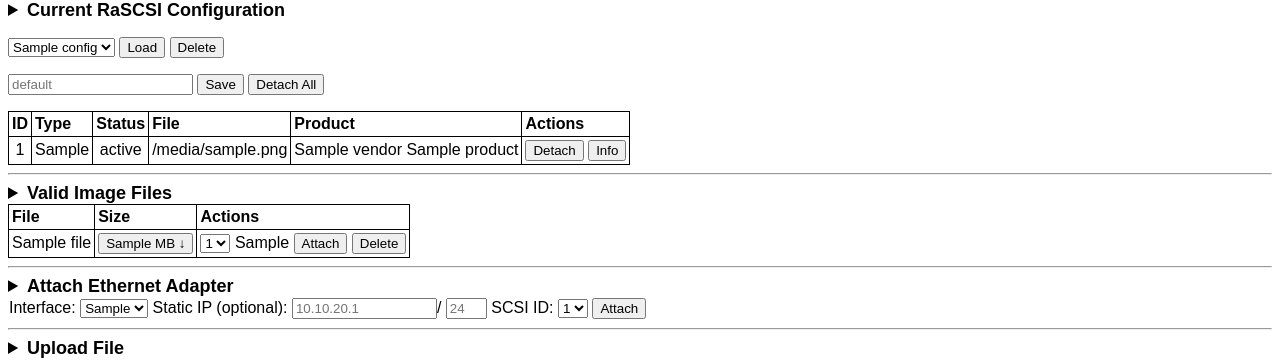
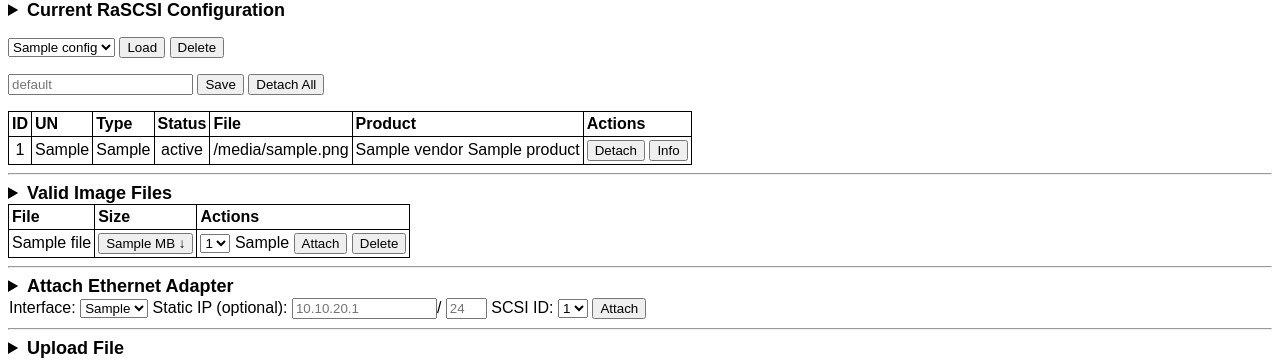
Before and after one commit to PiSCSI/piscsi, a Flask app: template src/web/templates/index.html in a window 1280 px wide. Shown: the part 80-444 px from the top of the page. Run offline with Flask 2, Linux system fonts and the light colour scheme; the template is opened without the code that fills it: most values are stand-ins (such as "Sample title", 1, 10 or a date in 2020); parts of the project's set-up code (start-up, migrations or seed data) failed here and were passed over; some libraries are stand-ins or nearby versions.

Commit message:
Add support for LUN in the device list

```diff
--- a/src/web/templates/index.html
+++ b/src/web/templates/index.html
@@ -35,6 +35,7 @@
         <tbody>
         <tr>
             <td><b>ID</b></td>
+            <td><b>UN</b></td>
             <td><b>Type</b></td>
             <td><b>Status</b></td>
             <td><b>File</b></td>
@@ -45,6 +46,7 @@
         <tr>
             {% if device["id"] not in reserved_scsi_ids %}
             <td style="text-align:center">{{device.id}}</td>
+            <td style="text-align:center">{{device.un}}</td>
             <td style="text-align:center">{{device.device_type}}</td>
             <td style="text-align:center">{{device.status}}</td>
             <td style="text-align:left">{{device.file}}</td>
@@ -76,6 +78,7 @@
             </td>
             {% else %}
             <td class="inactive">{{device.id}}</td>
+            <td class="inactive"></td>
             <td class="inactive"></td>
             <td class="inactive">Reserved ID</td>
             <td class="inactive"></td>
```
